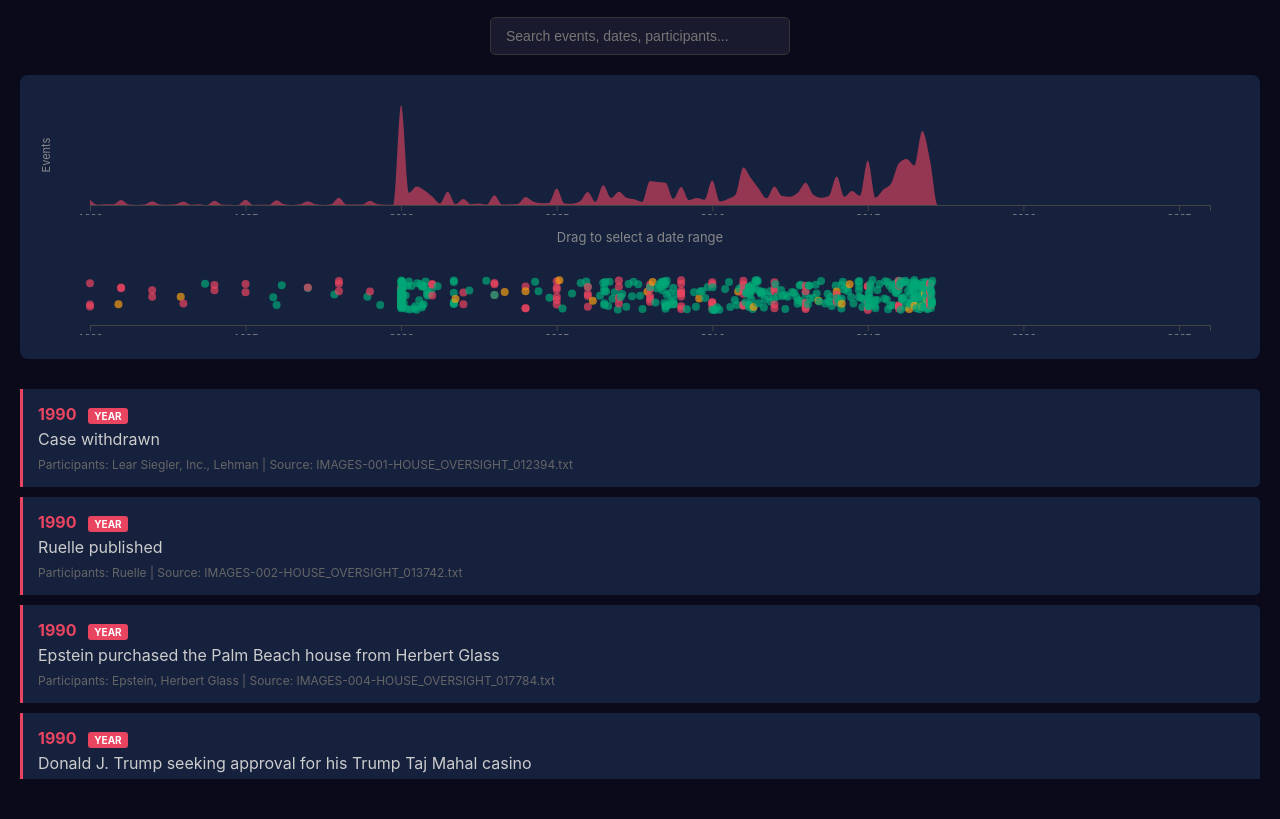
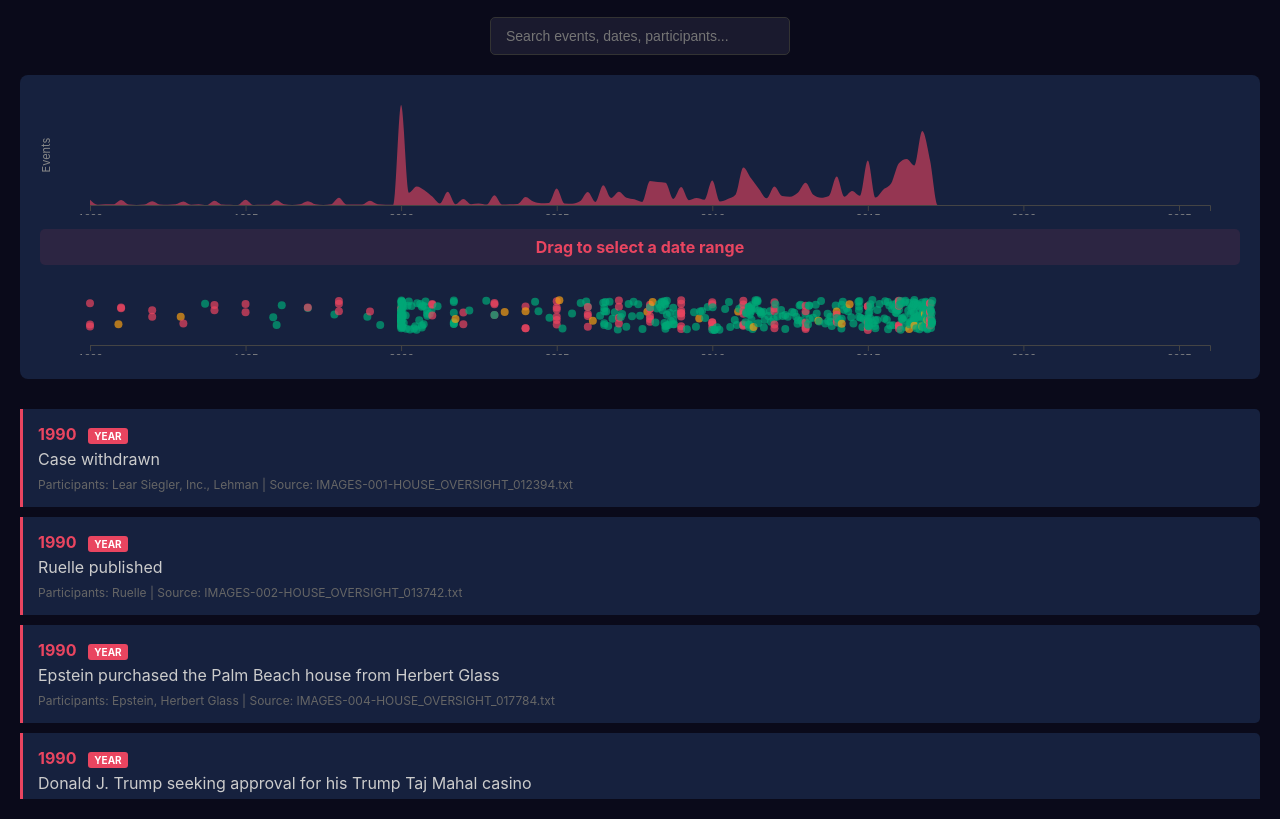
Before and after one commit to SvetimFM/epstein-files-visualizations, a plain HTML site: page timeline.html in a window 1280 px wide. Shown: the part 125-944 px from the top of the page. Drawn offline with nearby package versions, Linux system fonts and the light colour scheme.

Commit message:
Add methodology documentation + enhance timeline date range display
- Create METHODOLOGY.md with full technical details:
  - Data source: House Oversight Epstein Files (Nov 2025)
  - NER: Claude 3 Haiku via AWS Bedrock
  - Deduplication: rapidfuzz at 85% threshold
  - Embeddings: AWS Titan / Ollama nomic-embed-text
  - UMAP parameters for visualization
  - Honest limitations: NER quality, OCR errors, temporal bias
  - Entity statistics with raw vs deduplicated counts
  - Victim privacy protection notice

- Enhance timeline brush selection display:
  - More prominent styling (accent color, larger font)
  - Background highlight for date range
  - Better visual feedback for selected period

🤖 Generated with [Claude Code](https://claude.com/claude-code)

Co-Authored-By: Claude <noreply@anthropic.com>

```diff
--- a/timeline.html
+++ b/timeline.html
@@ -65,9 +65,16 @@
         }
         .range-label {
             text-align: center;
-            color: #888;
-            font-size: 13px;
+            color: #e94560;
+            font-size: 16px;
+            font-weight: bold;
             margin-top: 10px;
+            padding: 8px 16px;
+            background: rgba(233, 69, 96, 0.1);
+            border-radius: 5px;
+            display: inline-block;
+            width: 100%;
+            box-sizing: border-box;
         }
         .event-list {
             max-height: calc(100vh - 400px);
```
Also changed, not shown: 1 other file.
